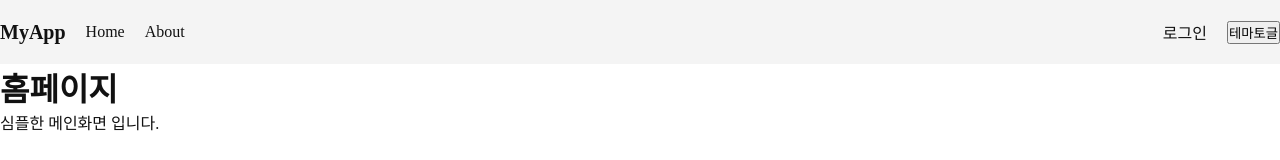
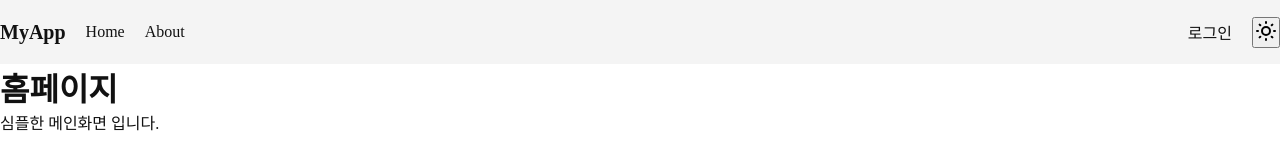
Before and after one commit to haneulgim95-hub/lecture-10-layout, a React (Vite) app: page / in a window 1280 px wide. Shown: the top 160 px of the page. Built offline with nearby package versions, Linux system fonts and the light colour scheme.

Commit message:
react-icons 추가

```diff
--- a/package.json
+++ b/package.json
@@ -12,6 +12,7 @@
   "dependencies": {
     "react": "^19.2.5",
     "react-dom": "^19.2.5",
+    "react-icons": "^5.6.0",
     "react-router": "^7.14.2",
     "styled-components": "^6.4.1"
   },
--- a/src/components/Header.tsx
+++ b/src/components/Header.tsx
@@ -2,6 +2,7 @@ import styled from "styled-components";
 import { Link } from "react-router";
 import { ThemeContext } from "../contexts/theme/ThemeContext.tsx";
 import { useContext } from "react";
+import { TbMoon, TbSun } from "react-icons/tb";
 
 const Head = styled.header`
     height: 64px;
@@ -55,7 +56,7 @@ function Header() {
             </NavLeft>
             <NavRight>
                 <Link to={"/auth/login"}>로그인</Link>
-                <button onClick={context.toggleTheme}>테마토글</button>
+                <button onClick={context.toggleTheme}>{context.theme === "light" ? <TbSun size={24}/> : <TbMoon size={24}/>}</button>
             </NavRight>
         </Head>
     );
```
Also changed, not shown: 1 other file (tests, documents, lock files or other folders).
